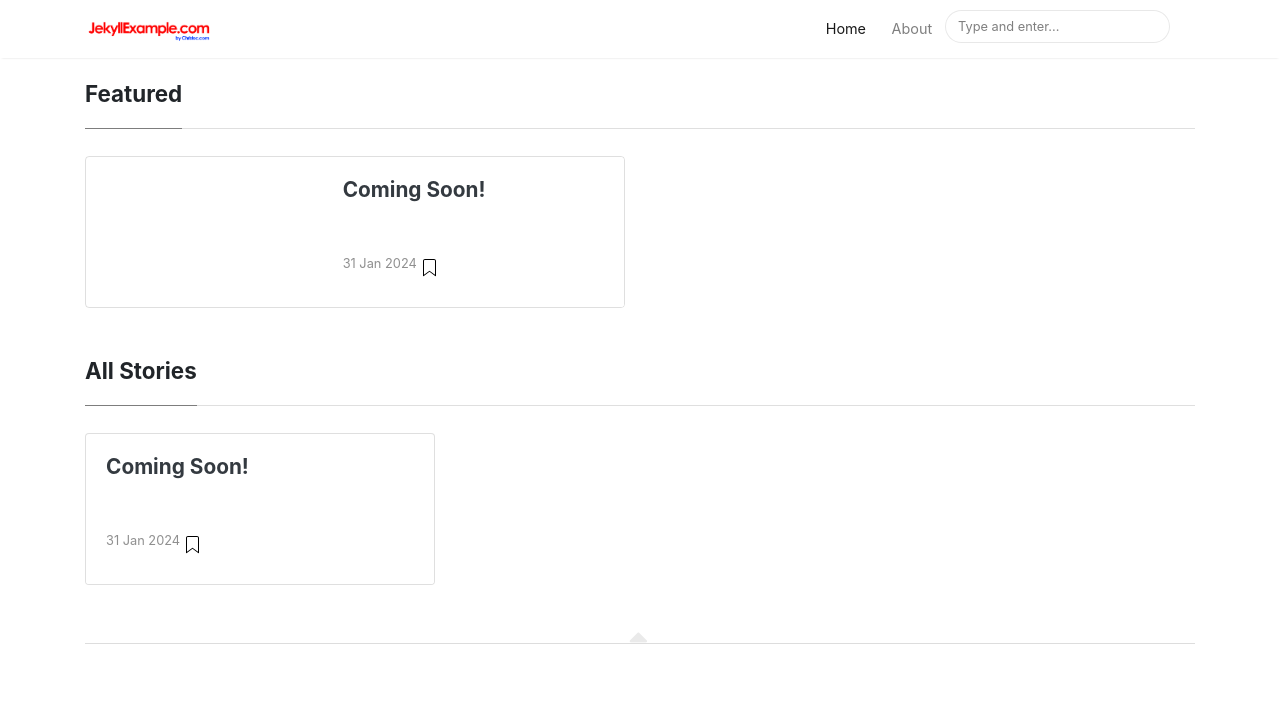
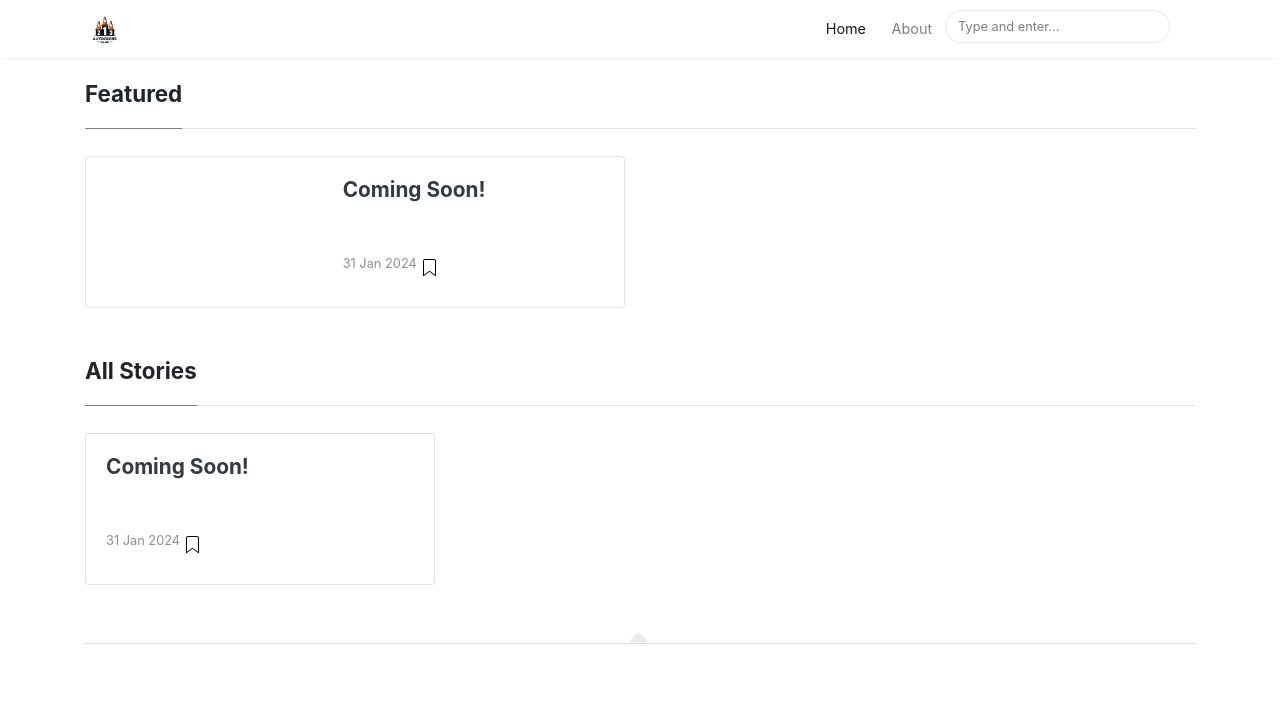
Before and after one commit to autocrossrank/autocrossrank.github.io, a Jekyll site: the page built from index.html, in a window 1280 px wide. Shown: the top 705 px of the page. Built offline with Jekyll 4.4.1, drawn with Linux system fonts in a browser that asks for light colours; nearby versions of some CDN libraries; the list of posts is cut into pages by our own code; grey boxes are pictures that could not be loaded.

Commit message:
new logo

```diff
--- a/_config.yml
+++ b/_config.yml
@@ -3,7 +3,7 @@
 name: "AutocrossRank.com"
 title: "AutocrossRank.com - Coming Soon! "
 description: "Coming Soon!"
-logo: 'assets/Logo.png'
+logo: 'assets/images/Logo-200.png'
 favicon: '/assets/favicon.ico'
 baseurl: ""
 google_analytics: 'G-ZKHV3G3SN8' # configured for Google Analytics 4 MEASUREMENT ID
```
Also changed, not shown: assets/Logo.png (deleted), assets/images/Logo-200.png (added), assets/images/Logo.png (deleted), assets/images/favicon.ico.
